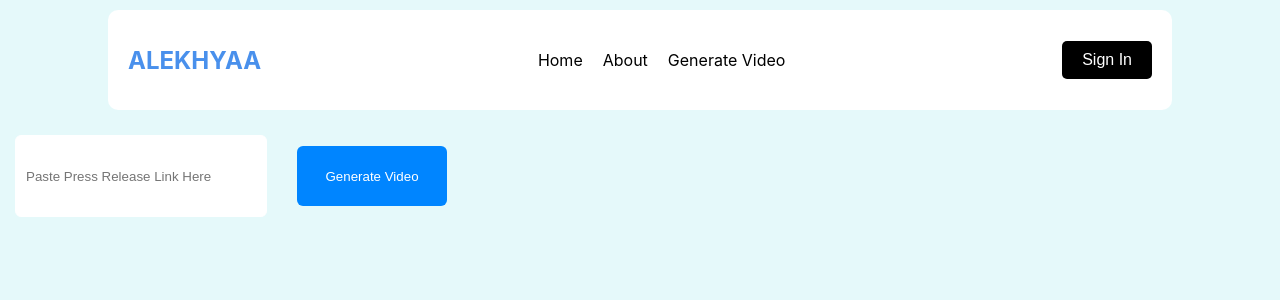
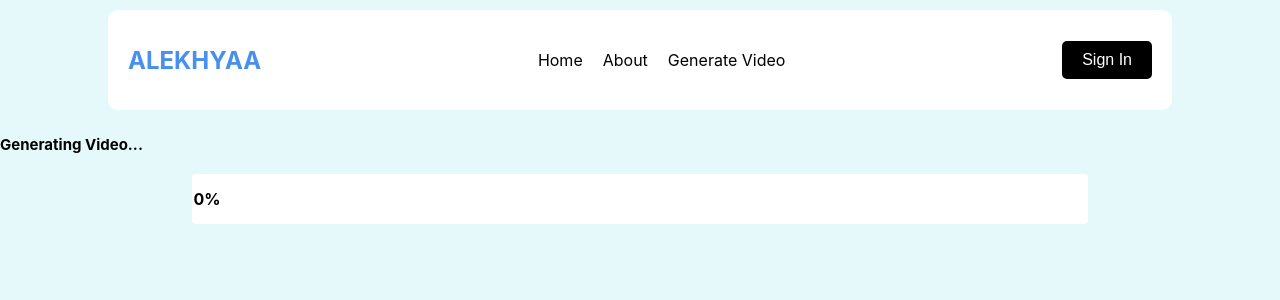
Before and after one commit to ashusnapx/Alekhyaa-frontend, a React (Create React App) app: page /GenerateVideo in a window 1280 px wide. Shown: the top 300 px of the page. Built offline with nearby package versions, Linux system fonts and the light colour scheme; the HTML template or start-up script is replaced by a standard one.

Commit message:
sih project

```diff
--- a/src/Components/GenerateVideo.js
+++ b/src/Components/GenerateVideo.js
@@ -6,7 +6,7 @@ import "./GenerateVideo.css"
 
 
 function GenerateVideo() {
-  const [loading, setLoading] = useState(false);
+  const [loading, setLoading] = useState(true);
   const [videoId, setVideoId] = useState(null);
   const [generatedVideoUrl, setGeneratedVideoUrl] = useState('');
   const [pressReleaseLink, setPressReleaseLink] = useState('');
--- /dev/null
+++ b/src/Components/LoadingBar.css
@@ -0,0 +1,18 @@
+.loading-bar {
+    width: 100%;
+    height: 20px;
+    background-color: #ccc;
+    border-radius: 4px;
+    margin: 10px 0;
+  }
+
+  .bar {
+    height: 100%;
+    background-color: #007bff;
+    border-radius: 4px;
+    display: flex;
+    justify-content: center;
+    align-items: center;
+    color: white;
+    font-weight: bold;
+  }
--- a/src/Components/LoadingBar.js
+++ b/src/Components/LoadingBar.js
@@ -1,11 +1,14 @@
 import React from 'react';
+import "./LoadingBar.css";
 
-function LoadingBar({progress}) {
+const LoadingBar = ({ progress }) => {
   return (
-  <>
-  <div className="loading-bar" >{progress}</div>
-
-  </>);
-}
+    <div className="loading-bar" style={{width:"70%",height:"50px" ,margin:"0px auto",backgroundColor:"white"}}>
+      <div className="bar" style={{ width: progress + '%'}}>
+      <span className="progress-text" style={{color:"black", marginLeft:"30px"}}>{progress}%</span>
+      </div>
+    </div>
+  );
+};
 
 export default LoadingBar;
```
